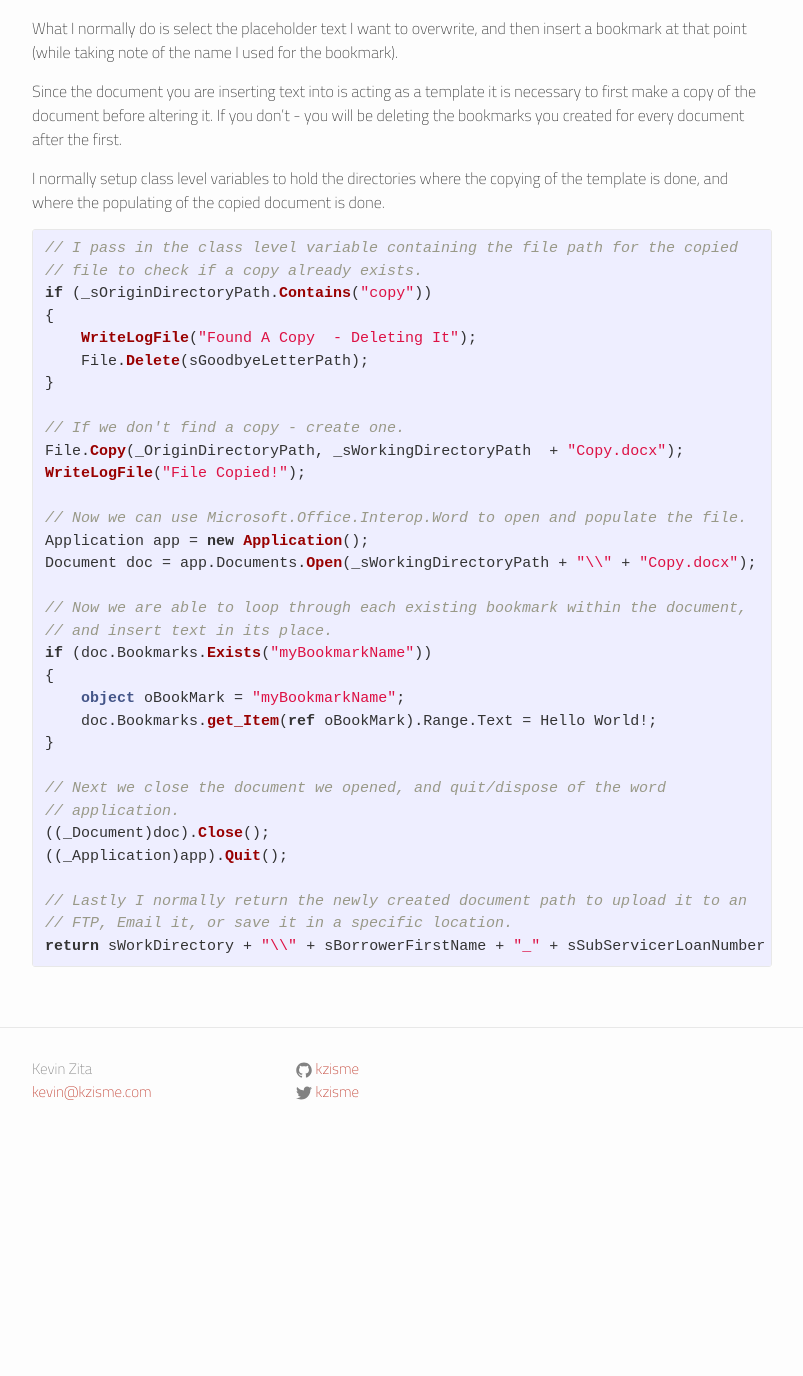
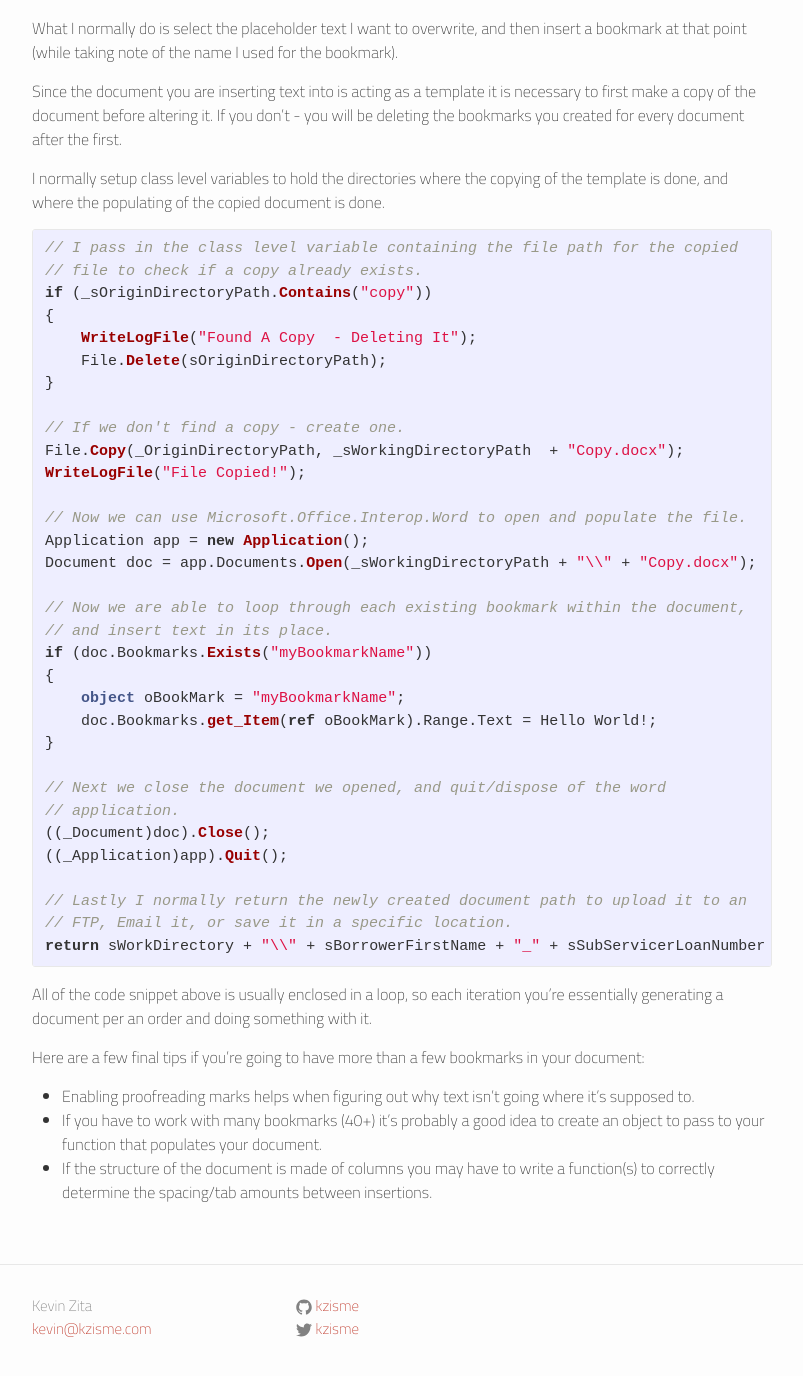
Before and after one commit to kzisme/site, a Jekyll site: the page built from _posts/2017-03-28-working-with-word-documents.markdown, in a window 1280 px wide and 1400 px high, scrolled down 455 px. Shown: the top 1376 px of the window, without its empty margins (238-1041 px from the left). Built offline with Jekyll 4.4.1, drawn with Linux system fonts in a browser that asks for light colours; before the commit the page ends 1618 px from its top, so only the background shows below that; some of the changed text lies outside the part shown.

Commit message:
Adding post for proofreading

```diff
--- a/_posts/2016-12-03-working-with-word-documents.markdown
+++ b/_posts/2017-03-28-working-with-word-documents.markdown
@@ -38,7 +38,7 @@ document is done.
 if (_sOriginDirectoryPath.Contains("copy"))
 {
     WriteLogFile("Found A Copy  - Deleting It");
-    File.Delete(sGoodbyeLetterPath);
+    File.Delete(sOriginDirectoryPath);
 }
 
 // If we don't find a copy - create one.
@@ -66,3 +66,19 @@ if (doc.Bookmarks.Exists("myBookmarkName"))
 // FTP, Email it, or save it in a specific location.
 return sWorkDirectory + "\\" + sBorrowerFirstName + "_" + sSubServicerLoanNumber + "_GoodByeLetter.pdf";
 {% endhighlight %}
+
+All of the code snippet above is usually enclosed in a loop, so each iteration
+you're essentially generating a document per an order and doing something with
+it.
+
+Here are a few final tips if you're going to have more than a few bookmarks in
+your document:
+
+
+   - Enabling proofreading marks helps when figuring out why text isn't going
+     where it's supposed to.
+   - If you have to work with many bookmarks (40+) it's probably a good idea to
+     create an object to pass to your function that populates your document.
+   - If the structure of the document is made of columns you may have to write
+     a function(s) to correctly determine the spacing/tab amounts between
+     insertions.
```
Also changed, not shown: other parts of _posts/2017-03-28-working-with-word-documents.markdown (+1 -1 lines).
